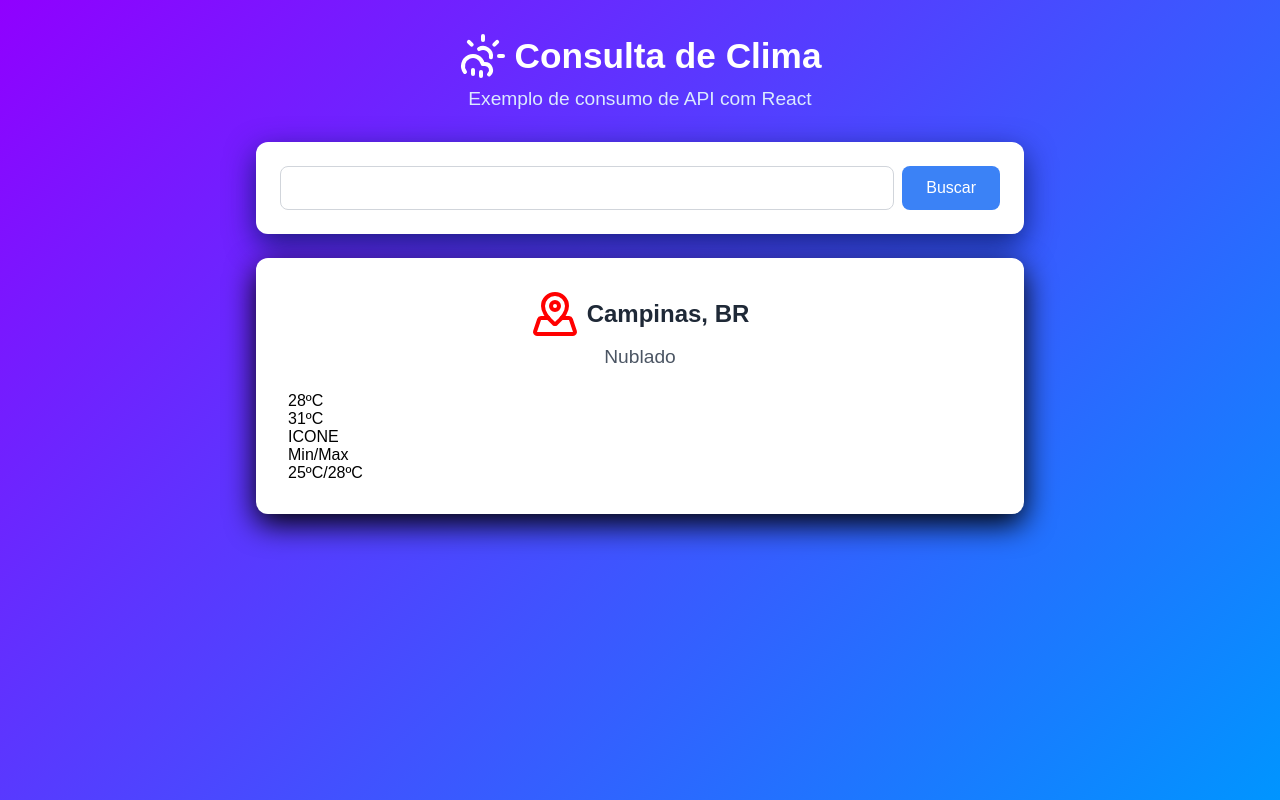
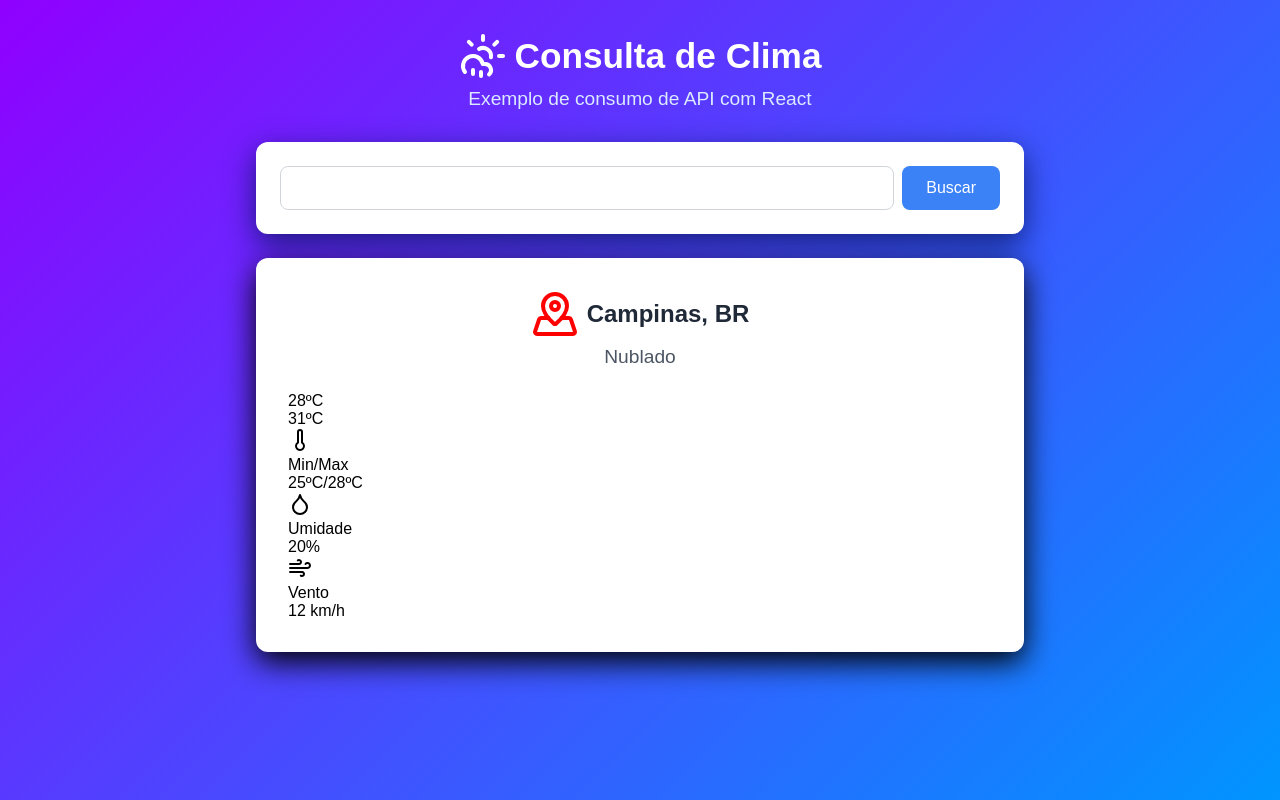
Before and after one commit to gustavoweb/clima-react-2a, a React (Vite) app: page / in a window 1280 px wide. Built offline with nearby package versions, Linux system fonts and the light colour scheme.

Commit message:
Add files via upload

```diff
--- a/src/App.jsx
+++ b/src/App.jsx
@@ -1,6 +1,6 @@
 import { useState } from 'react'
 import './App.css'
-import { CloudSunRain, MapPinned } from 'lucide-react';
+import { CloudSunRain, MapPinned, Thermometer, Droplet, Wind } from 'lucide-react';
 
 function App() {
 
@@ -47,13 +47,37 @@ function App() {
             <div className="detalhes-box">
               <div className="detal-item">
                 <div className="detal-icone">
-                  ICONE
+                  <Thermometer />
                 </div>
                 <p className="detal-desc">
                   Min/Max
                 </p>
                 <p className="detal-valor">
                   25ºC/28ºC
+                </p>
+              </div>
+
+              <div className="detal-item">
+                <div className="detal-icone">
+                  <Droplet />
+                </div>
+                <p className="detal-desc">
+                  Umidade
+                </p>
+                <p className="detal-valor">
+                  20%
+                </p>
+              </div>
+
+              <div className="detal-item">
+                <div className="detal-icone">
+                  <Wind />
+                </div>
+                <p className="detal-desc">
+                  Vento
+                </p>
+                <p className="detal-valor">
+                  12 km/h
                 </p>
               </div>
             </div>
```
